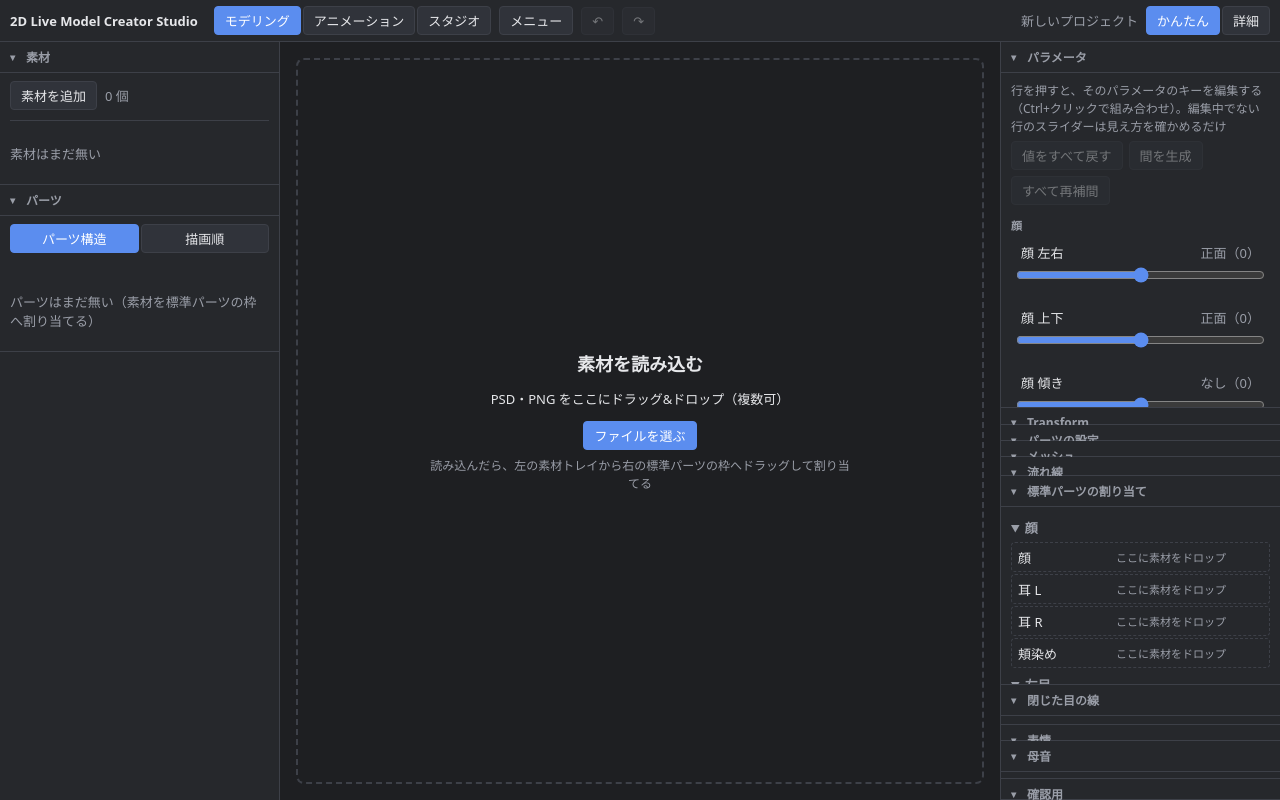
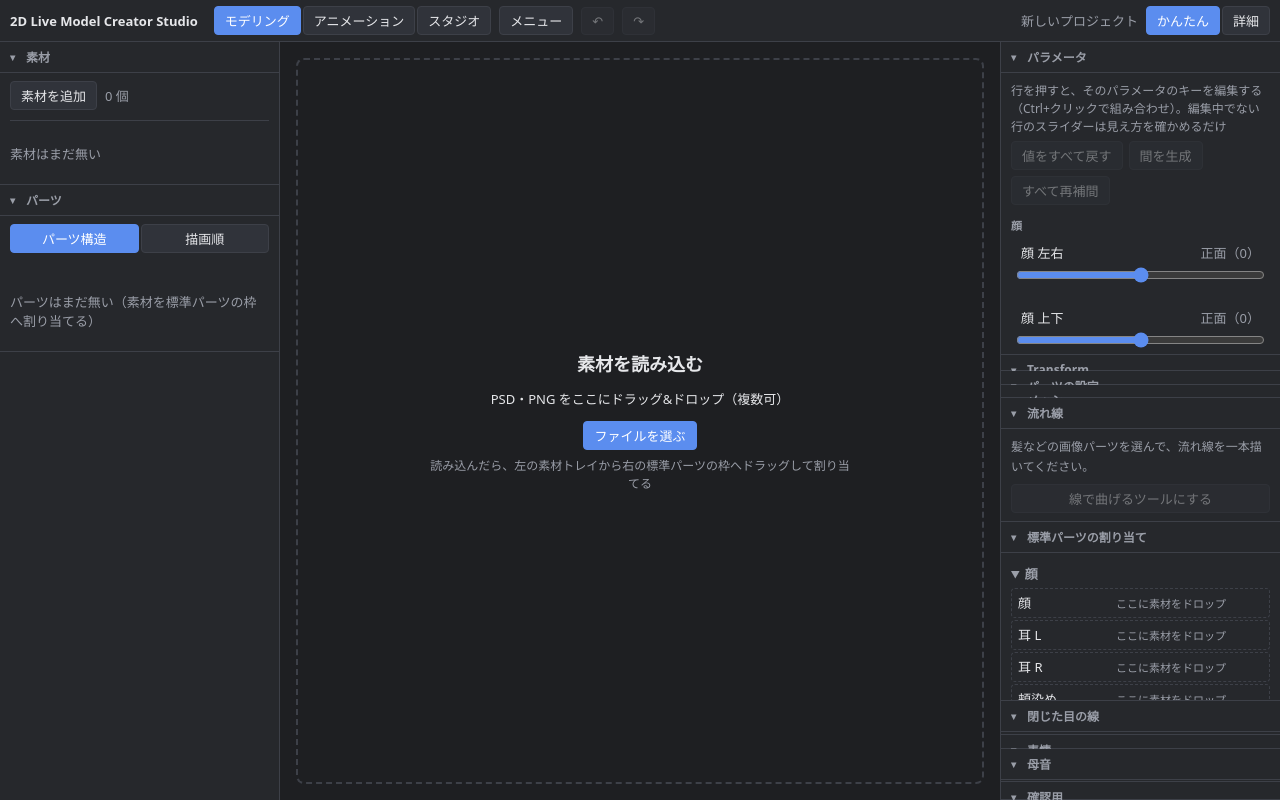
Before and after one commit to hanarikedaruma/2DLiveModelCreaterStudio, a React (Vite) app in the folder apps/desktop/: page / in a window 1280 px wide. Built offline with nearby package versions, Linux system fonts and the light colour scheme.

Commit message:
カード99: 大きい窓でも流れ線の操作領域を確保

```diff
--- a/apps/desktop/src/modes/modeling/curveGuide/curve.css
+++ b/apps/desktop/src/modes/modeling/curveGuide/curve.css
@@ -1,3 +1,7 @@
+.shell-area-right > .panel[data-panel-id='curveGuide']:not(.collapsed) {
+  flex-shrink: 0;
+}
+
 .curve-panel {
   display: flex;
   flex-direction: column;
```
